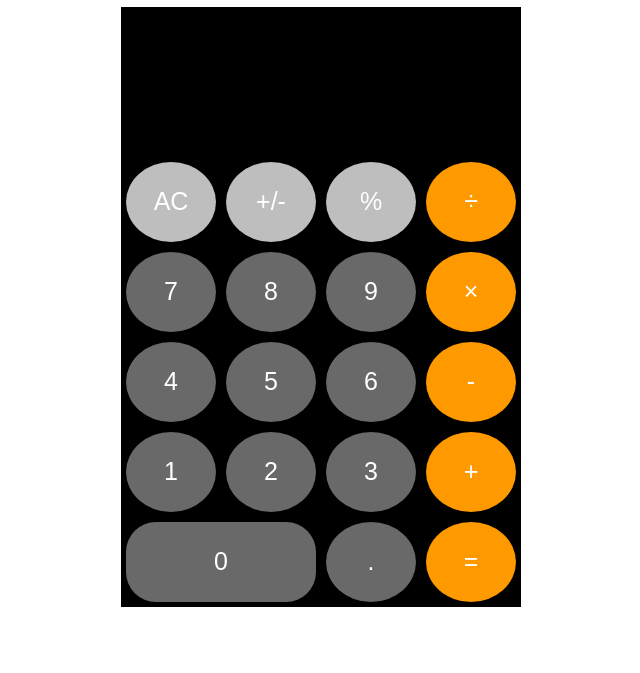
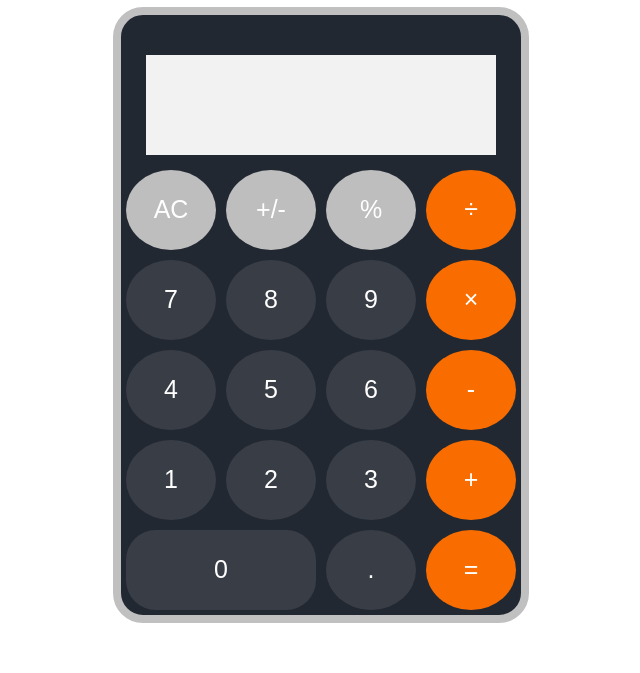
Before and after one commit to AbdallaAlhag/Calculator, a plain HTML site: page index.html in a window 1280 px wide. Shown: the part 81-754 px from the top of the page, without its empty margins (319-959 px from the left). Drawn offline with Linux system fonts and the light colour scheme.

Commit message:
visuals for calc complete

```diff
--- a/index.html
+++ b/index.html
@@ -4,7 +4,7 @@
     <meta charset="UTF-8">
     <meta name="viewport" content="width=device-width, initial-scale=1.0">
     <meta http-equiv="X-UA-Compatible" content="ie=edge">
-    <title>HTML 5 Boilerplate</title>
+    <title>JS Calculator</title>
     <link rel="stylesheet" href="style.css">
 </head>
 <body>
@@ -15,33 +15,34 @@
             </header>
             <main>
                 <div class="calc-grid">
+                    <div id="screen"></div>
                     <div id="button-grid">
                         <button id= "clear" class="btn button-lightGrey">AC</button>
                         <button id= "negate" class="btn button-lightGrey">+/-</button>
                         <button id= "modular" class="btn button-lightGrey">%</button>
-                        <button id= "division" class="btn button-yellow">÷</button>
+                        <button id= "division" class="btn button-orange">÷</button>
                         <button id= "seven" class="btn button-darkGrey">7</button>
                         <button id= "eight" class="btn button-darkGrey">8</button>
                         <button id= "nine" class="btn button-darkGrey">9</button>
-                        <button id= "multiplication" class="btn button-yellow">×</button>
+                        <button id= "multiplication" class="btn button-orange">×</button>
                         <button id= "four" class="btn button-darkGrey">4</button>
                         <button id= "five" class="btn button-darkGrey">5</button>
                         <button id= "six" class="btn button-darkGrey">6</button>
-                        <button id= "subtraction" class="btn button-yellow">-</button>
+                        <button id= "subtraction" class="btn button-orange">-</button>
                         <button id= "one" class="btn button-darkGrey">1</button>
                         <button id= "two" class="btn button-darkGrey">2</button>
                         <button id= "three" class="btn button-darkGrey">3</button>
-                        <button id= "addition" class="btn button-yellow">+</button>
+                        <button id= "addition" class="btn button-orange">+</button>
                         <button id= "zero" class="btn button-darkGrey">0</button>
                         <button id= "decimal" class="btn button-darkGrey">.</button>
-                        <button id= "equal" class="btn button-yellow">=</button>
+                        <button id= "equal" class="btn button-orange">=</button>
                     </div>
                 </div>
             </main>
         </div>
 
         <footer id="footer">
-            <p>&copy; 2023 Your Website. All rights reserved.
+            <p>&copy; 2023 JS Calculator. All rights reserved.
                 <a href="https://github.com/your-username">
                     <img id="github-img" src="img\github-mark.png" alt="Github logo">
                 </a>
--- a/style.css
+++ b/style.css
@@ -33,29 +33,36 @@ body {
 
 .calc-grid {
     display: flex;
-    flex-direction: row;
-    flex-wrap: wrap;
+    flex-direction: column;
     justify-content: center;
     align-items: center;
     margin: 0 auto;
     width: 400px;
     height: 600px;
-    background-color: black;
-    border: silver;
+    background-color: #222831;
+    border: .5rem solid silver;
+    border-radius: 30px;
+    gap: 10px;
 }
 
+#screen {
+    display: flex;
+    width: 350px;
+    height: 100px;
+    background-color: #f2f2f2;
+}
 #button-grid{
     display: flex;
     flex-wrap: wrap;
     width: 400px;
-    height: 300px;
+    height: 410px;
 }
 
 .btn {
     display: inline-block;
     text-align: center;
     margin: 5px;
-    background-color: #696969;
+    background-color: #393e46;
     color: white;
     border: none;
     border-radius: 50%;
@@ -66,19 +73,35 @@ body {
 }
 
 .btn:hover {
-    background-color: #45a049;
+    background-color: #6D697C;
 }
 
 .btn:active {
-    background-color: #3e8e41;
+    background-color: #515361;
 }
 
 .btn.button-lightGrey {
-    background-color: #BEBEBE	;
+    background-color: #BEBEBE;
 }
 
-.btn.button-yellow{
-    background-color: #FF9900;
+.btn.button-lightGrey:hover {
+    background-color: #A7AAAF;
+}
+
+.btn.button-lightGrey:active {
+    background-color: #8D98A0;
+}
+
+.btn.button-orange{
+    background-color: #f96d00;
+}
+
+.btn.button-orange:hover {
+    background-color: #FF9E8D;
+}
+
+.btn.button-orange:active {
+    background-color: #F2445C;
 }
 
 #zero {
```
